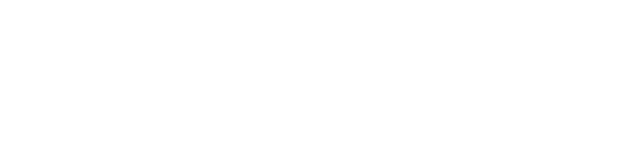
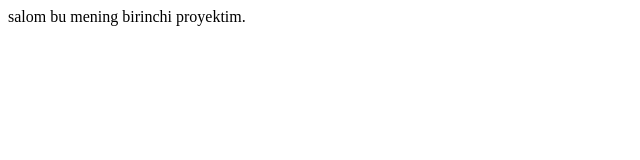
Before and after one commit to ruxshonasafarova/test, a plain HTML site: page index.html in a window 1280 px wide. Shown: the whole page, without its empty margins (0-640 px from the left). Drawn offline with Linux system fonts and the light colour scheme.

Commit message:
text qoshdim

```diff
--- a/index.html
+++ b/index.html
@@ -6,6 +6,6 @@
     <title>Document</title>
 </head>
 <body>
-
+    salom bu mening birinchi proyektim.
 </body>
 </html>
```
